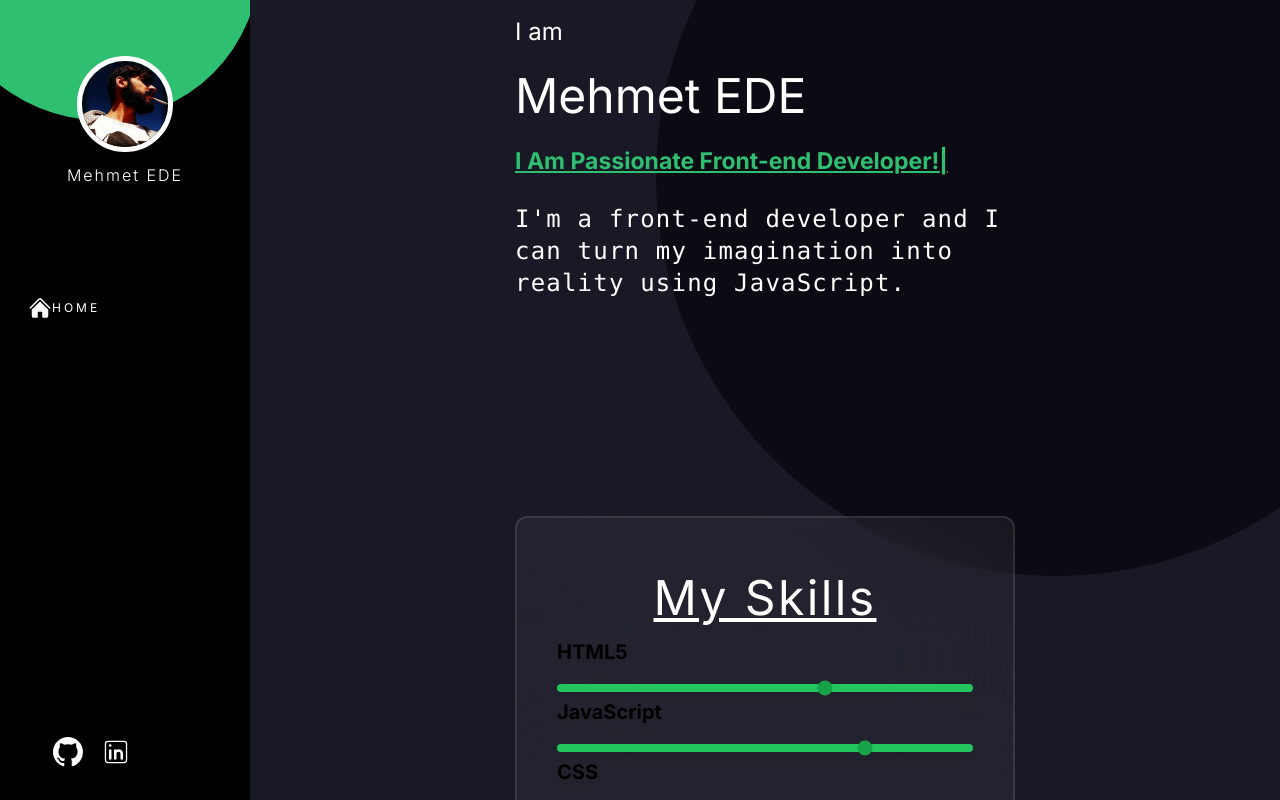
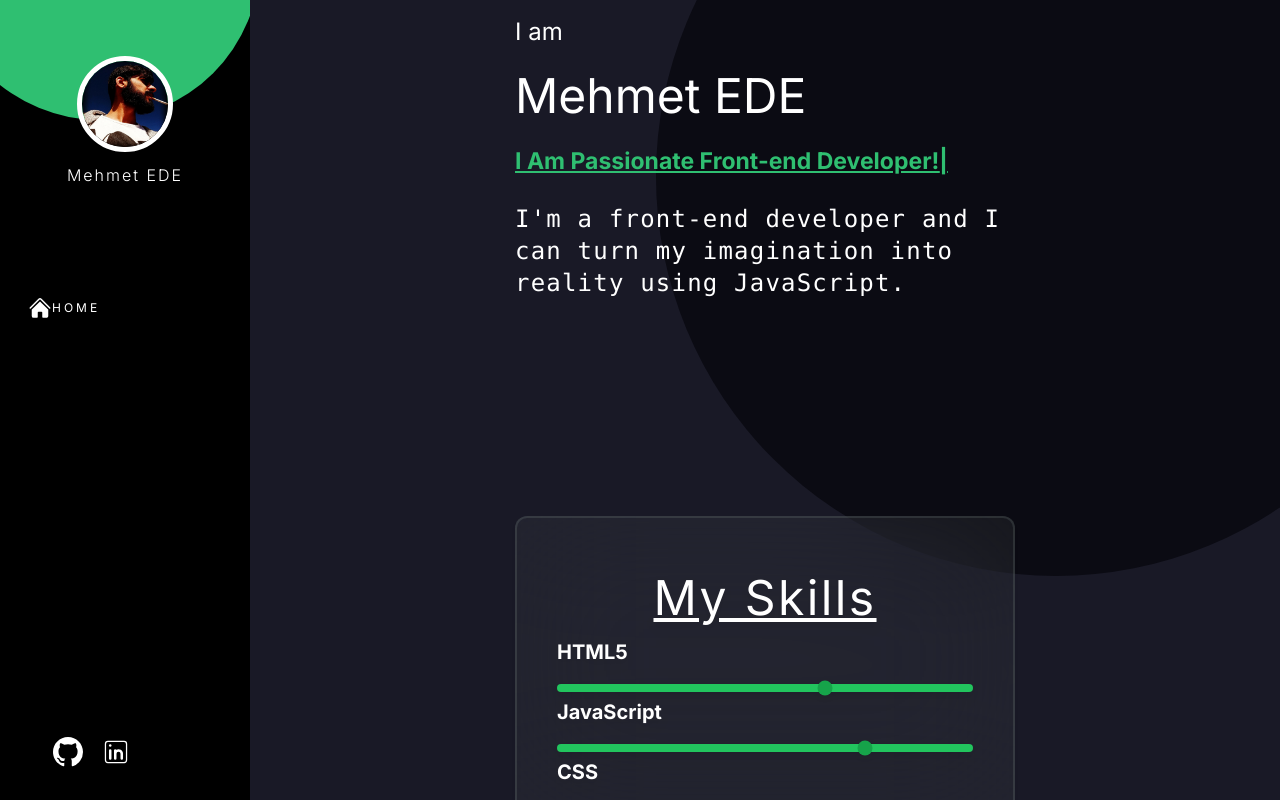
Before and after one commit to Mehmet-EDE/portfolio, a Next.js app: page / in a window 1280 px wide. Built offline with nearby package versions, Linux system fonts and the light colour scheme.

Commit message:
white text

```diff
--- a/containers/MainPage/index.jsx
+++ b/containers/MainPage/index.jsx
@@ -30,13 +30,13 @@ function MainPage() {
                     {/* <input type='range' value={50}  className='bg-green-700 thumb' /> */}
                     <p className='text-5xl tracking-wider text-white text-center p-4 underline'> My Skills</p>
 
-                    <label for="HTML5" class="block mb-2 text-black dark:text-white font-bold text-xl">HTML5</label>
+                    <label for="HTML5" class="block mb-2 text-white font-bold text-xl">HTML5</label>
                     <input id="JavaScript" type="range" value="65" class="w-full h-2 bg-green-500 rounded-lg appearance-none cursor-pointer accent-green-600 dark:bg-green-700" />
 
-                    <label for="JavaScript" class="block mb-2 text-black dark:text-white font-bold text-xl">JavaScript</label>
+                    <label for="JavaScript" class="block mb-2 text-white font-bold text-xl">JavaScript</label>
                     <input id="HTML5" type="range" value="75" class="w-full h-2 bg-green-500 rounded-lg appearance-none cursor-pointer accent-green-600 dark:bg-green-700" />
 
-                    <label for="CSS" class="block mb-2 text-black dark:text-white font-bold text-xl">CSS</label>
+                    <label for="CSS" class="block mb-2 text-white font-bold text-xl">CSS</label>
                     <input id="CSS" type="range" value="55" class="w-full h-2 bg-green-500 rounded-lg appearance-none cursor-pointer accent-green-600 dark:bg-green-700" />
 
                 </div>
```
